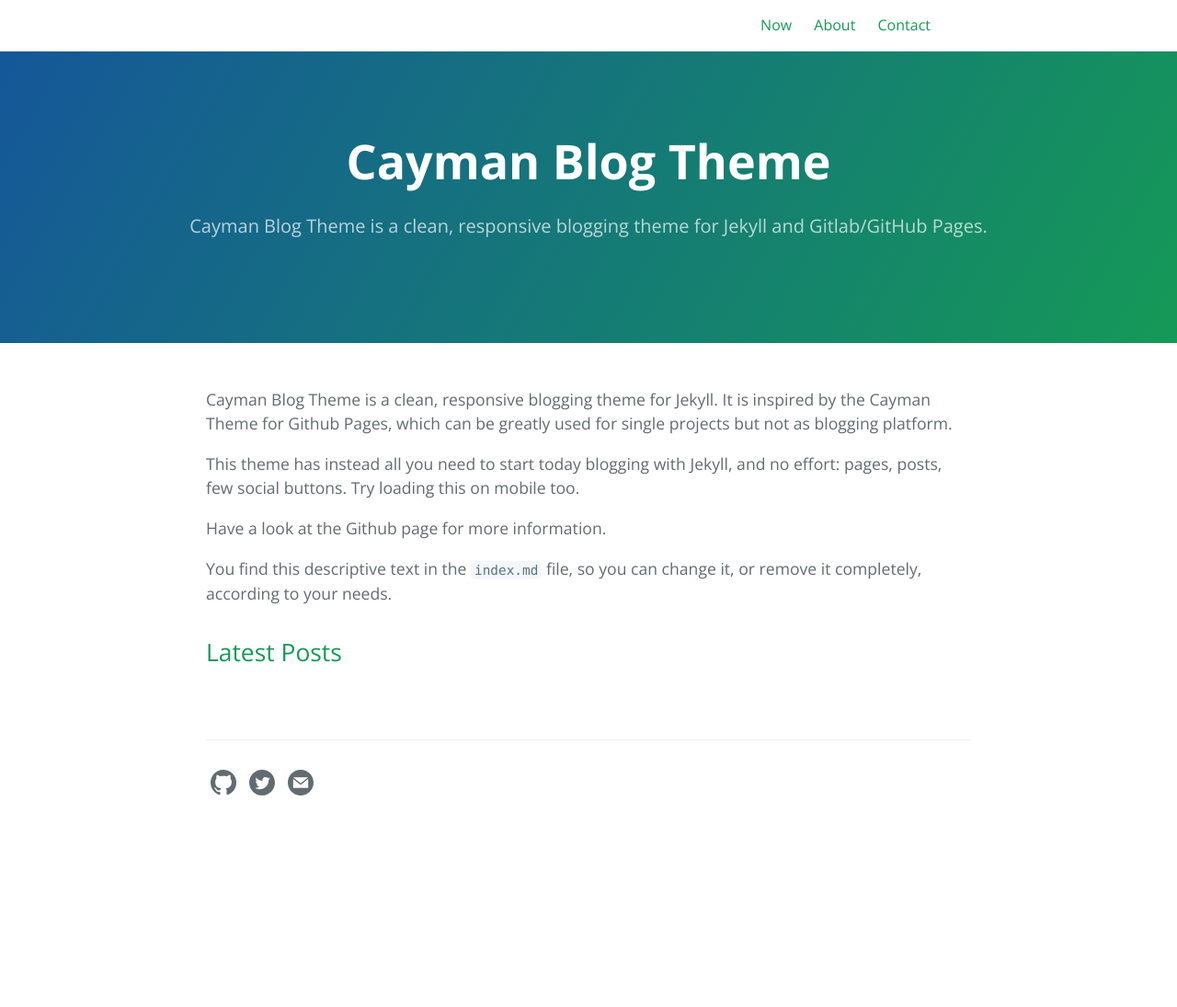
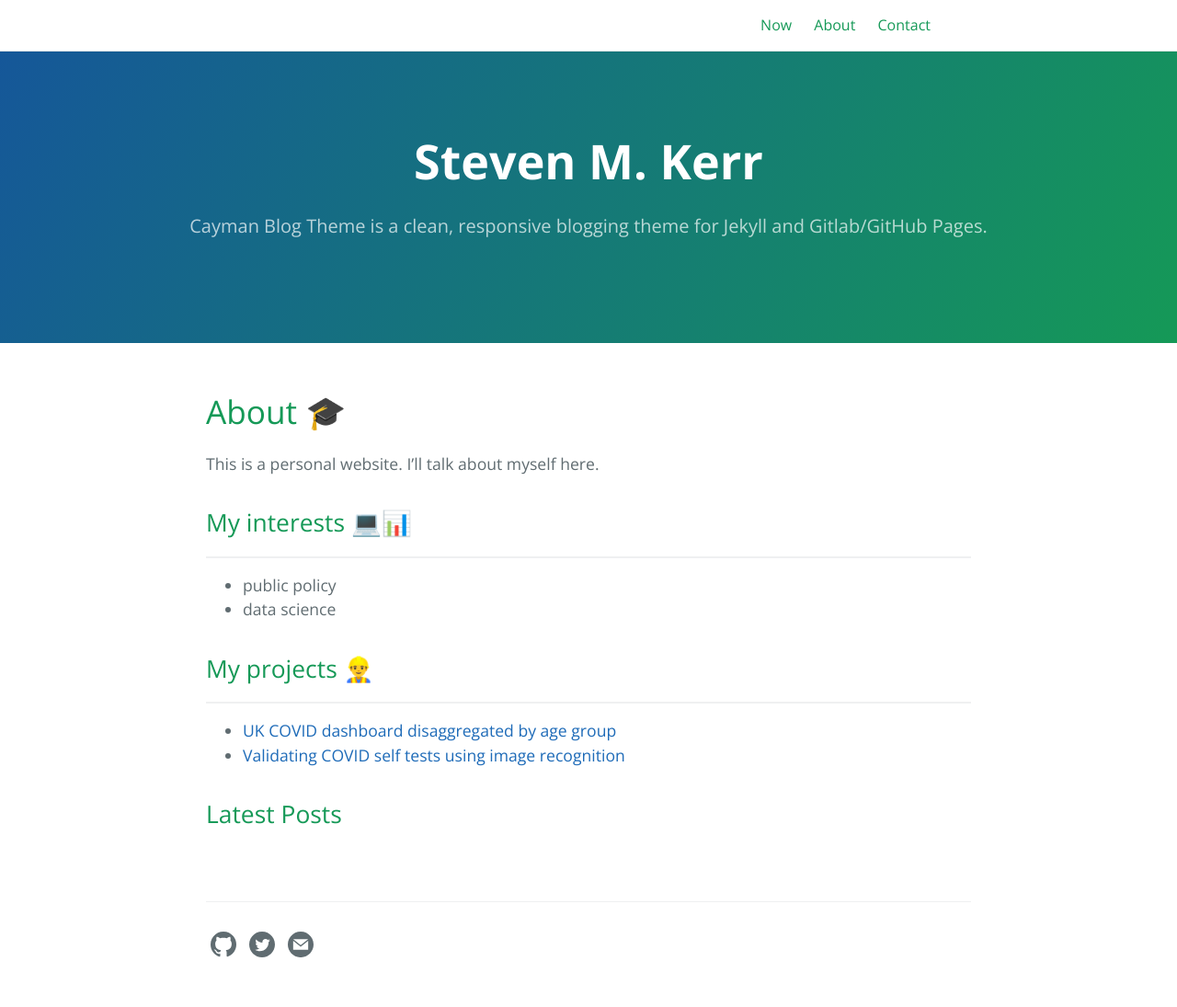
Before and after one commit to smkerr/smkerr.github.io, a Jekyll site: the page built from index.md, in a window 1280 px wide. Shown: the whole page at 92% size. Built offline with Jekyll 4.4.1, drawn with Linux system fonts in a browser that asks for light colours; before the commit the page ends 919 px from its top, so only the background shows below that.

Commit message:
Update index.md

```diff
--- a/index.md
+++ b/index.md
@@ -5,13 +5,23 @@
 # Edit cayman-blog's home layout in _layouts instead if you wanna make some changes
 # See: https://jekyllrb.com/docs/themes/#overriding-theme-defaults
 #
+title: Steven M. Kerr
+description: "Data Scientist In-Training"
 layout: home
 ---
 
-Cayman Blog Theme is a clean, responsive blogging theme for Jekyll. It is inspired by the Cayman Theme for Github Pages, which can be greatly used for single projects but not as blogging platform.
+# About 🎓
 
-This theme has instead all you need to start today blogging with Jekyll, and no effort: pages, posts, few social buttons. Try loading this on mobile too.
+This is a personal website. I'll talk about myself here.
 
-Have a look at the Github page for more information.
+## My interests 💻📊
+* * *
 
-You find this descriptive text in the `index.md` file, so you can change it, or remove it completely, according to your needs.
+* public policy
+* data science
+
+## My projects 👷‍♂️
+* * *
+
+* [UK COVID dashboard disaggregated by age group](link goes here)
+* [Validating COVID self tests using image recognition](link goes here)
```
